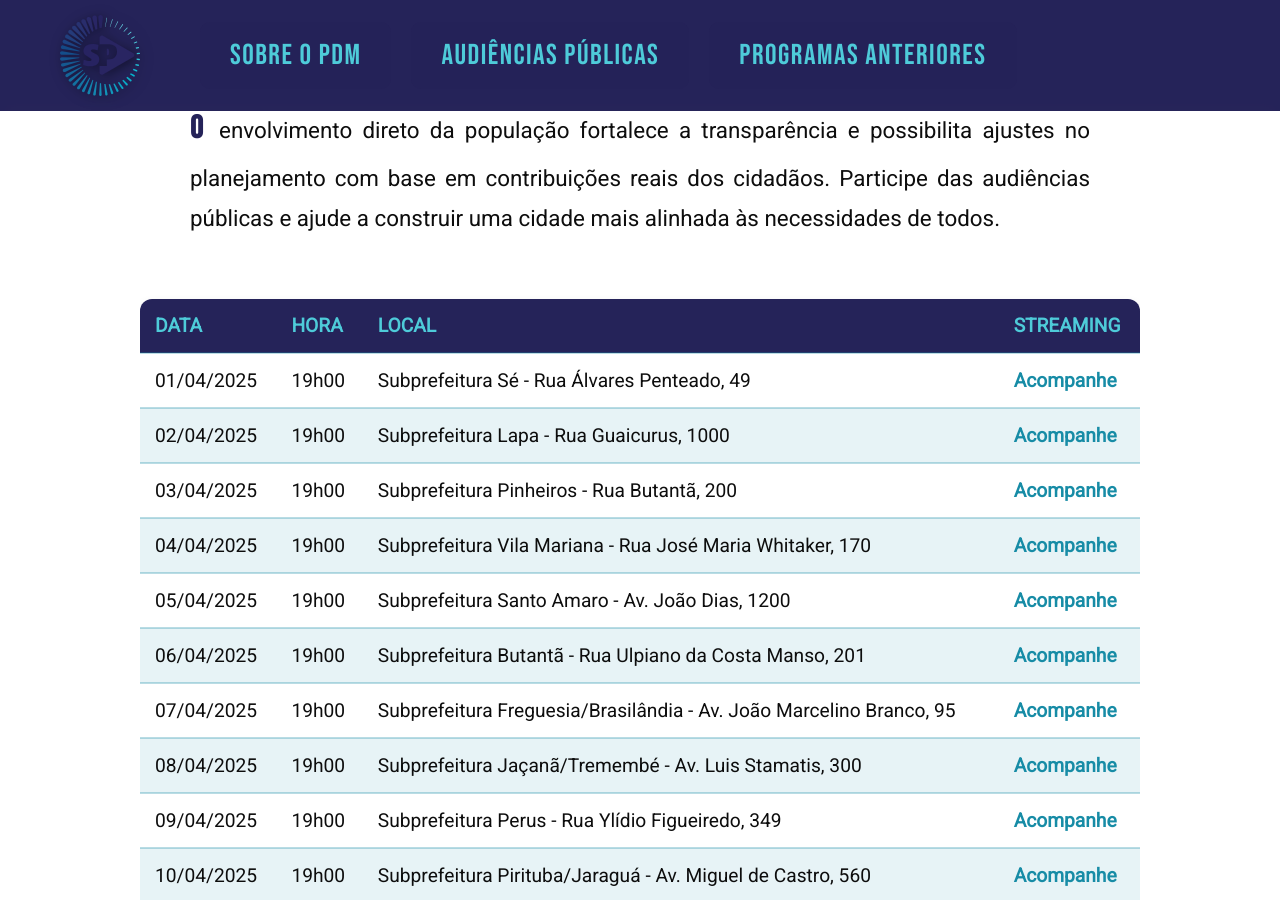
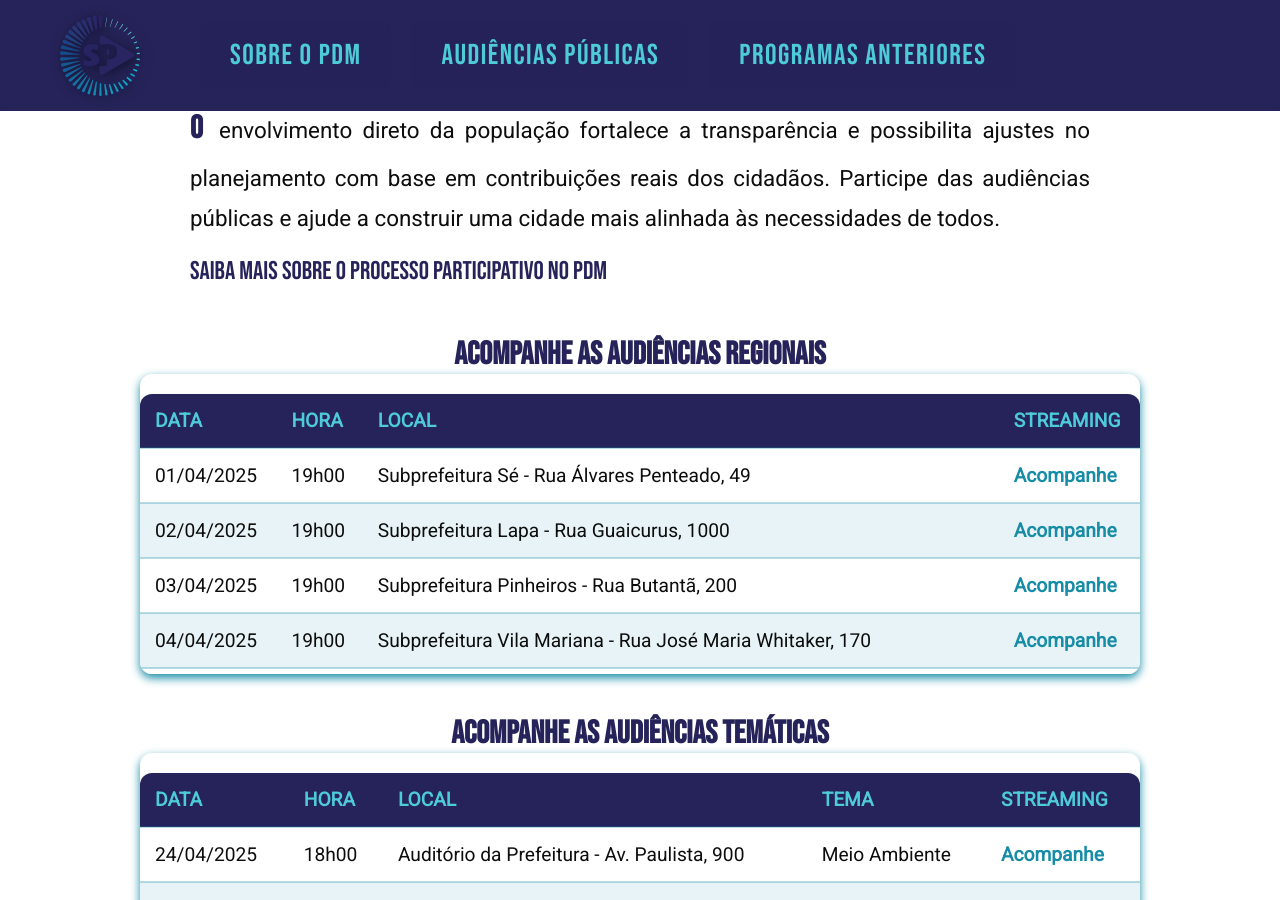
Before and after one commit to h-pgy/site_pdm_25_28_versao_inicial, a Jekyll site: the page built from index.html, in a window 1280 px wide and 900 px high, scrolled down 2043 px. Built offline with Jekyll 4.4.1, drawn with Linux system fonts in a browser that asks for light colours; some of the changed text lies outside the part shown.

Commit message:
audiencias com tabela e modal

```diff
--- a/_data/audiencias.yml
+++ b/_data/audiencias.yml
@@ -3,116 +3,109 @@
   hora: "19h00"
   local: "Subprefeitura Sé - Rua Álvares Penteado, 49"
   streaming: "https://www.youtube.com/live_audiencia_se"
+  tipo: "regional"
 
 - data: "02/04/2025"
   hora: "19h00"
   local: "Subprefeitura Lapa - Rua Guaicurus, 1000"
   streaming: "https://www.youtube.com/live_audiencia_lapa"
+  tipo: "regional"
 
 - data: "03/04/2025"
   hora: "19h00"
   local: "Subprefeitura Pinheiros - Rua Butantã, 200"
   streaming: "https://www.youtube.com/live_audiencia_pinheiros"
+  tipo: "regional"
 
 - data: "04/04/2025"
   hora: "19h00"
   local: "Subprefeitura Vila Mariana - Rua José Maria Whitaker, 170"
   streaming: "https://www.youtube.com/live_audiencia_vilamariana"
+  tipo: "regional"
 
 - data: "05/04/2025"
   hora: "19h00"
   local: "Subprefeitura Santo Amaro - Av. João Dias, 1200"
   streaming: "https://www.youtube.com/live_audiencia_santoamaro"
+  tipo: "regional"
 
 - data: "06/04/2025"
   hora: "19h00"
   local: "Subprefeitura Butantã - Rua Ulpiano da Costa Manso, 201"
   streaming: "https://www.youtube.com/live_audiencia_butanta"
+  tipo: "regional"
 
 - data: "07/04/2025"
   hora: "19h00"
   local: "Subprefeitura Freguesia/Brasilândia - Av. João Marcelino Branco, 95"
   streaming: "https://www.youtube.com/live_audiencia_freguesia"
+  tipo: "regional"
 
 - data: "08/04/2025"
   hora: "19h00"
   local: "Subprefeitura Jaçanã/Tremembé - Av. Luis Stamatis, 300"
   streaming: "https://www.youtube.com/live_audiencia_jacana"
+  tipo: "regional"
 
 - data: "09/04/2025"
   hora: "19h00"
   local: "Subprefeitura Perus - Rua Ylídio Figueiredo, 349"
   streaming: "https://www.youtube.com/live_audiencia_perus"
+  tipo: "regional"
 
 - data: "10/04/2025"
   hora: "19h00"
   local: "Subprefeitura Pirituba/Jaraguá - Av. Miguel de Castro, 560"
   streaming: "https://www.youtube.com/live_audiencia_pirituba"
+  tipo: "regional"
 
 - data: "11/04/2025"
   hora: "19h00"
   local: "Subprefeitura São Mateus - Av. Ragueb Chohfi, 1400"
   streaming: "https://www.youtube.com/live_audiencia_saomateus"
+  tipo: "regional"
 
 - data: "12/04/2025"
   hora: "19h00"
   local: "Subprefeitura Itaquera - Rua Gregório Ramalho, 100"
   streaming: "https://www.youtube.com/live_audiencia_itaquera"
+  tipo: "regional"
 
 - data: "13/04/2025"
   hora: "19h00"
   local: "Subprefeitura Guaianases - Rua Hipólito de Camargo, 320"
   streaming: "https://www.youtube.com/live_audiencia_guaianases"
+  tipo: "regional"
 
 - data: "14/04/2025"
   hora: "19h00"
   local: "Subprefeitura São Miguel - Rua Dona Ana Flora Pinheiro de Souza, 76"
   streaming: "https://www.youtube.com/live_audiencia_saomiguel"
+  tipo: "regional"
 
 - data: "15/04/2025"
   hora: "19h00"
   local: "Subprefeitura Cidade Tiradentes - Rua Sara Kubitschek, 200"
   streaming: "https://www.youtube.com/live_audiencia_cidadetiradentes"
+  tipo: "regional"
 
 - data: "16/04/2025"
   hora: "19h00"
   local: "Subprefeitura Sapopemba - Av. Sapopemba, 9876"
   streaming: "https://www.youtube.com/live_audiencia_sapopemba"
+  tipo: "regional"
 
 - data: "17/04/2025"
   hora: "19h00"
   local: "Subprefeitura Vila Prudente - Av. Oratório, 2000"
   streaming: "https://www.youtube.com/live_audiencia_vilaprudente"
+  tipo: "regional"
 
 - data: "18/04/2025"
   hora: "19h00"
   local: "Subprefeitura Mooca - Rua Taquari, 546"
   streaming: "https://www.youtube.com/live_audiencia_mooca"
-
-- data: "19/04/2025"
-  hora: "19h00"
-  local: "Subprefeitura Aricanduva - Av. Aricanduva, 5550"
-  streaming: "https://www.youtube.com/live_audiencia_aricanduva"
-
-- data: "20/04/2025"
-  hora: "19h00"
-  local: "Subprefeitura Campo Limpo - Estr. de Itapecerica, 8888"
-  streaming: "https://www.youtube.com/live_audiencia_campolimpo"
-
-- data: "21/04/2025"
-  hora: "19h00"
-  local: "Subprefeitura Capela do Socorro - Av. Sen. Teotônio Vilela, 2000"
-  streaming: "https://www.youtube.com/live_audiencia_capela"
-
-- data: "22/04/2025"
-  hora: "19h00"
-  local: "Subprefeitura M'Boi Mirim - Estr. do M'Boi Mirim, 5200"
-  streaming: "https://www.youtube.com/live_audiencia_mboimirim"
-
-- data: "23/04/2025"
-  hora: "19h00"
-  local: "Subprefeitura Ipiranga - Rua Lino Coutinho, 444"
-  streaming: "https://www.youtube.com/live_audiencia_ipiranga"
+  tipo: "regional"
 
 # 🔹 Audiências Temáticas
 - data: "24/04/2025"
@@ -120,21 +113,25 @@
   local: "Auditório da Prefeitura - Av. Paulista, 900"
   streaming: "https://www.youtube.com/live_meioambiente"
   tema: "Meio Ambiente"
+  tipo: "tematica"
 
 - data: "25/04/2025"
   hora: "18h00"
   local: "Auditório da Prefeitura - Av. Paulista, 900"
   streaming: "https://www.youtube.com/live_transportes"
   tema: "Transportes"
+  tipo: "tematica"
 
 - data: "26/04/2025"
   hora: "18h00"
   local: "Auditório da Prefeitura - Av. Paulista, 900"
   streaming: "https://www.youtube.com/live_educacao"
   tema: "Educação"
+  tipo: "tematica"
 
 - data: "27/04/2025"
   hora: "18h00"
   local: "Auditório da Prefeitura - Av. Paulista, 900"
   streaming: "https://www.youtube.com/live_saude"
   tema: "Saúde"
+  tipo: "tematica"
--- a/_includes/audiencias.html
+++ b/_includes/audiencias.html
@@ -4,8 +4,17 @@
 
         <p><span class="destaque">A</span> participação popular é essencial para a construção de um planejamento municipal democrático e eficiente. As audiências públicas garantem que a sociedade civil tenha voz ativa na definição das prioridades e diretrizes do Programa de Metas.</p>
 
-        <p><span class="destaque">O</span> envolvimento direto da população fortalece a transparência e possibilita ajustes no planejamento com base em contribuições reais dos cidadãos. Participe das audiências públicas e ajude a construir uma cidade mais alinhada às necessidades de todos.</p>
+        <p><span class="destaque">O</span> envolvimento direto da população fortalece a transparência e possibilita ajustes no planejamento com base em contribuições reais dos cidadãos. Participe das audiências públicas e ajude a construir uma cidade mais alinhada às necessidades de todos.
+            <br>
+            <a href="#" class="modal-trigger" onclick="openModal()">Saiba mais sobre o processo participativo no PDM</a>
+        </p>
 
+
+        {% include modal-audiencias.html %}
+
+
+        <!-- 🔹 Tabela das Audiências Regionais -->
+        <h3 class="subtitulo">Acompanhe as Audiências Regionais</h3>
         <div class="tabela-container">
             <table class="tabela-audiencias">
                 <thead>
@@ -18,12 +27,43 @@
                 </thead>
                 <tbody>
                     {% for audiencia in site.data.audiencias %}
+                        {% if audiencia.tipo == "regional" %}
+                            <tr>
+                                <td>{{ audiencia.data }}</td>
+                                <td>{{ audiencia.hora }}</td>
+                                <td>{{ audiencia.local }}</td>
+                                <td><a href="{{ audiencia.streaming }}" target="_blank">Acompanhe</a></td>
+                            </tr>
+                        {% endif %}
+                    {% endfor %}
+                </tbody>
+            </table>
+        </div>
+
+        <!-- 🔹 Tabela das Audiências Temáticas -->
+        <h3 class="subtitulo">Acompanhe as Audiências Temáticas</h3>
+        <div class="tabela-container">
+            <table class="tabela-audiencias">
+                <thead>
                     <tr>
-                        <td>{{ audiencia.data }}</td>
-                        <td>{{ audiencia.hora }}</td>
-                        <td>{{ audiencia.local }}</td>
-                        <td><a href="{{ audiencia.streaming }}" target="_blank">Acompanhe</a></td>
+                        <th>Data</th>
+                        <th>Hora</th>
+                        <th>Local</th>
+                        <th>Tema</th>
+                        <th>Streaming</th>
                     </tr>
+                </thead>
+                <tbody>
+                    {% for audiencia in site.data.audiencias %}
+                        {% if audiencia.tipo == "tematica" %}
+                            <tr>
+                                <td>{{ audiencia.data }}</td>
+                                <td>{{ audiencia.hora }}</td>
+                                <td>{{ audiencia.local }}</td>
+                                <td>{{ audiencia.tema }}</td>
+                                <td><a href="{{ audiencia.streaming }}" target="_blank">Acompanhe</a></td>
+                            </tr>
+                        {% endif %}
                     {% endfor %}
                 </tbody>
             </table>
--- /dev/null
+++ b/_includes/modal-audiencias.html
@@ -0,0 +1,11 @@
+<div id="modalPDM" class="modal">
+    <div class="modal-content">
+        <span class="close" onclick="closeModal()">&times;</span>
+        <h3 class="modal-title">O Processo Participativo no PDM</h3>
+        <p>Lorem ipsum dolor sit amet, consectetur adipiscing elit. Proin vel metus in lacus convallis facilisis.</p>
+        <p>Fusce quis arcu at erat malesuada ultricies et non turpis. Nulla facilisi.</p>
+        <p>Aliquam eget nunc nec felis convallis tempus. Mauris id sapien sit amet felis cursus dictum.</p>
+        <p>Pellentesque at erat convallis, aliquet dolor sit amet, tincidunt nisi.</p>
+        <img src="{{ '/assets/images/diagrama_pdm.png' | relative_url }}" alt="Diagrama do Processo Participativo">
+    </div>
+</div>
--- a/_sass/_audiencias.scss
+++ b/_sass/_audiencias.scss
@@ -14,6 +14,16 @@
         margin-bottom: 25px;
         text-transform: uppercase;
     }
+
+    .subtitulo {
+        font-family: 'Bebas Neue', sans-serif;
+        font-size: 2rem;
+        color: rgb(var(--color-primary));
+        margin-top: 40px;
+        text-align: center;
+        text-transform: uppercase;
+    }
+
 
     p {
         font-size: 1.4rem;
@@ -35,9 +45,13 @@
     }
 
     .tabela-container {
-        margin-top: 40px;
-        overflow-x: auto;
+        max-height: 300px; /* 🔹 Limita a altura para exibir 5 linhas */
+        overflow-y: auto; /* 🔹 Adiciona scroll vertical quando necessário */
+        border-radius: 12px;
+        box-shadow: 0px 4px 10px rgba(var(--color-secondary));
+        margin-bottom: 30px;
     }
+
 
     .tabela-audiencias {
         width: 100%;
@@ -81,4 +95,65 @@
             background: rgba(var(--color-secondary), 0.1);
         }
     }
+
+    .modal-trigger {
+        display: inline-block;
+        font-family: 'Bebas Neue', sans-serif;
+        font-size: 1.6rem;
+        color: rgb(var(--color-primary));
+        text-decoration: none;
+        cursor: pointer;
+        margin-top: 10px;
+    }
+
+    .modal-trigger:hover {
+        text-decoration: underline;
+    }
+
+    /* Estilização do Modal */
+    .modal {
+        display: none; /* 🔹 Agora o modal não aparece ao carregar a página */
+        position: fixed;
+        z-index: 1000;
+        left: 0;
+        top: 0;
+        width: 100%;
+        height: 100%;
+        background-color: rgba(0, 0, 0, 0.6);
+        align-items: center;
+        justify-content: center;
+    }
+
+
+    .modal-content {
+        background: white;
+        padding: 20px;
+        border-radius: 12px;
+        max-width: 600px;
+        text-align: center;
+        position: relative;
+        box-shadow: 0px 4px 10px rgba(0, 0, 0, 0.3);
+    }
+
+    .modal-title {
+        font-family: 'Bebas Neue', sans-serif;
+        font-size: 2rem;
+        color: rgb(var(--color-primary));
+        margin-bottom: 15px;
+    }
+
+    .modal img {
+        width: 100%;
+        margin-top: 15px;
+        border-radius: 8px;
+    }
+
+    .close {
+        position: absolute;
+        top: 10px;
+        right: 15px;
+        font-size: 2rem;
+        cursor: pointer;
+    }
+
 }
--- a/assets/js/scripts.js
+++ b/assets/js/scripts.js
@@ -63,3 +63,29 @@
         });
     }
 });
+
+document.addEventListener("DOMContentLoaded", function () {
+    const modal = document.getElementById("modalPDM");
+    const closeButton = document.querySelector(".close");
+
+    function openModal() {
+        modal.style.display = "flex";
+    }
+
+    function closeModal() {
+        modal.style.display = "none";
+    }
+
+    document.querySelector(".modal-trigger").addEventListener("click", function (event) {
+        event.preventDefault();
+        openModal();
+    });
+
+    closeButton.addEventListener("click", closeModal);
+
+    window.addEventListener("click", function (event) {
+        if (event.target === modal) {
+            closeModal();
+        }
+    });
+});
```
